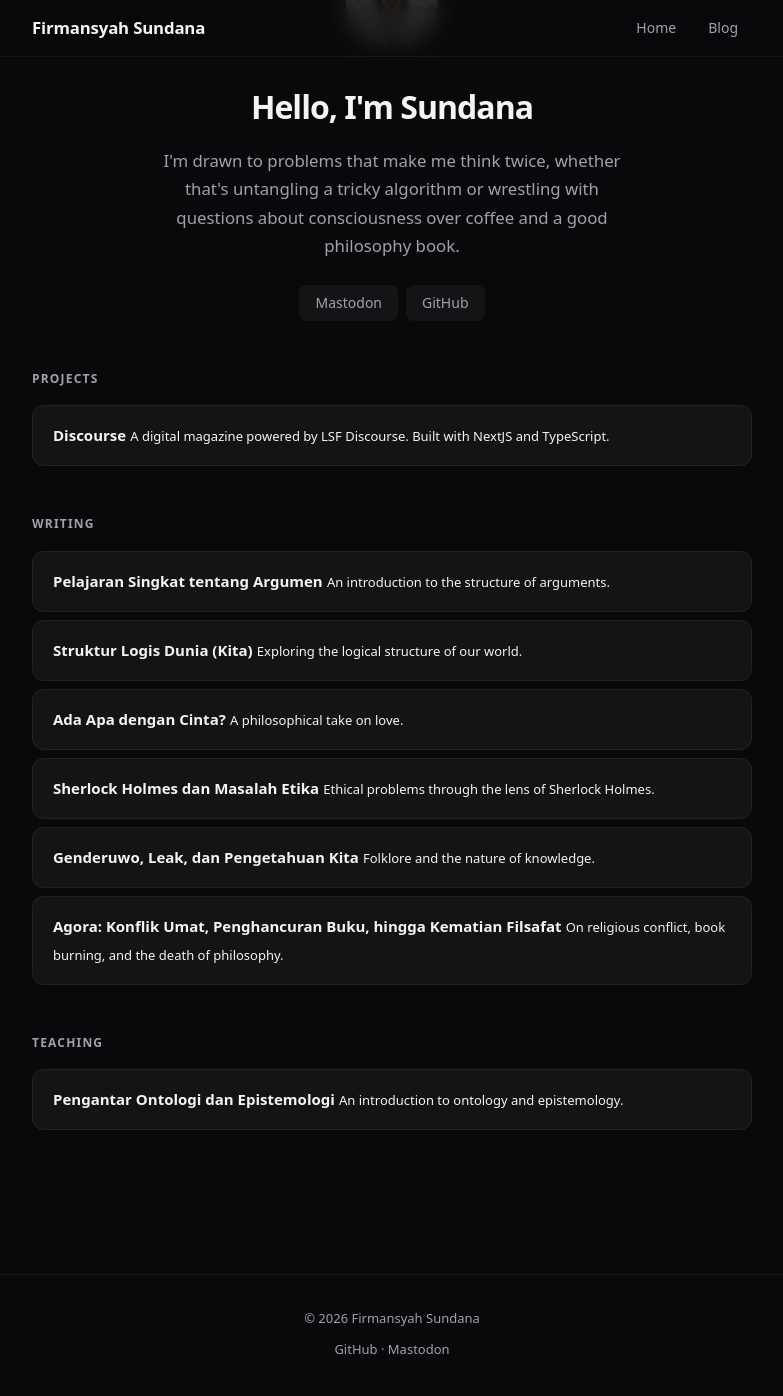
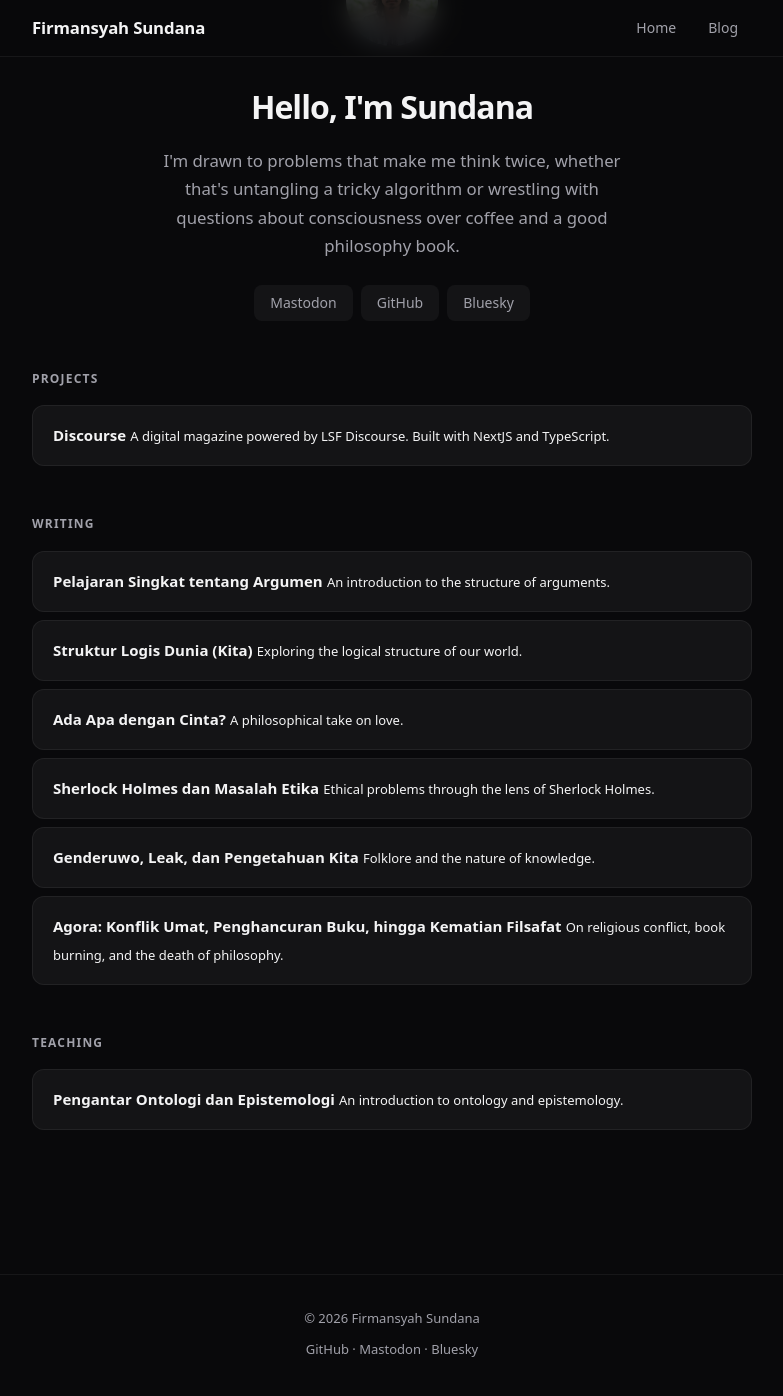
Before and after one commit to sundana/sundana.github.io, a Jekyll site: the page built from index.html, in a window 1280 px wide and 1400 px high, scrolled down 201 px. Shown: the top 1396 px of the window, without its empty margins (248-1031 px from the left). Built offline with Jekyll 4.4.1, drawn with Linux system fonts in a browser that asks for light colours.

Commit message:
add socmed link

```diff
--- a/_layouts/default.html
+++ b/_layouts/default.html
@@ -31,6 +31,8 @@
       <a href="https://github.com/{{ site.github_username }}">GitHub</a>
       &middot;
       <a href="https://mastodon.social/@sundana" rel="me">Mastodon</a>
+      &middot;
+      <a href="https://bsky.app/profile/sundanaxyz.bsky.social>" rel="me">Bluesky</a>
     </p>
   </footer>
 </body>
--- a/index.html
+++ b/index.html
@@ -6,10 +6,12 @@ layout: default
   <div class="hero">
     <img src="/img/firmansyahsundana.JPG" alt="Firmansyah Sundana" />
     <h1>Hello, I'm Sundana</h1>
-    <p>I'm drawn to problems that make me think twice, whether that's untangling a tricky algorithm or wrestling with questions about consciousness over coffee and a good philosophy book.</p>
+    <p>I'm drawn to problems that make me think twice, whether that's untangling a tricky algorithm or wrestling with
+      questions about consciousness over coffee and a good philosophy book.</p>
     <div class="social">
       <a rel="me" href="https://mastodon.social/@sundana">Mastodon</a>
       <a href="https://github.com/sundana">GitHub</a>
+      <a href="https://bsky.app/profile/sundanaxyz.bsky.social>" rel="me">Bluesky</a>
     </div>
   </div>
 
@@ -46,7 +48,8 @@ layout: default
         <span class="card-title">Genderuwo, Leak, dan Pengetahuan Kita</span>
         <span class="card-desc">Folklore and the nature of knowledge.</span>
       </a>
-      <a href="https://lsfdiscourse.org/artikel/agora-konflik-umat-penghancuran-buku-hingga-kematian-filsafat" target="_blank" class="card">
+      <a href="https://lsfdiscourse.org/artikel/agora-konflik-umat-penghancuran-buku-hingga-kematian-filsafat"
+        target="_blank" class="card">
         <span class="card-title">Agora: Konflik Umat, Penghancuran Buku, hingga Kematian Filsafat</span>
         <span class="card-desc">On religious conflict, book burning, and the death of philosophy.</span>
       </a>
```
